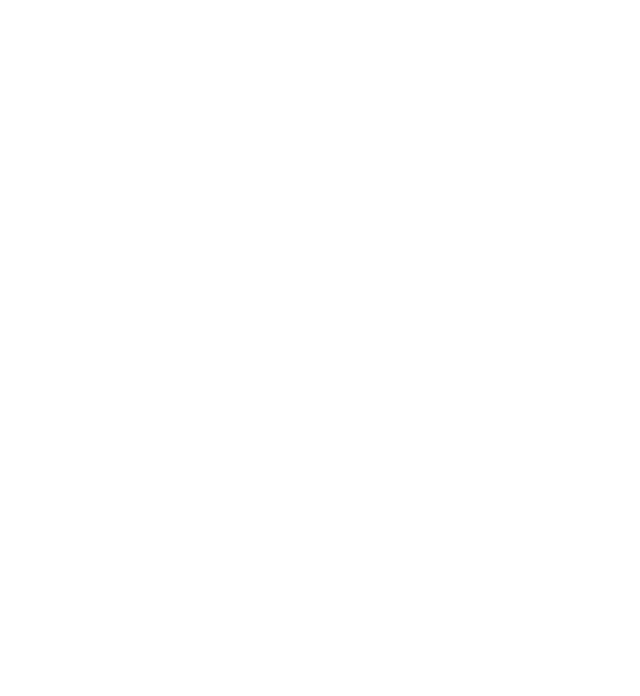
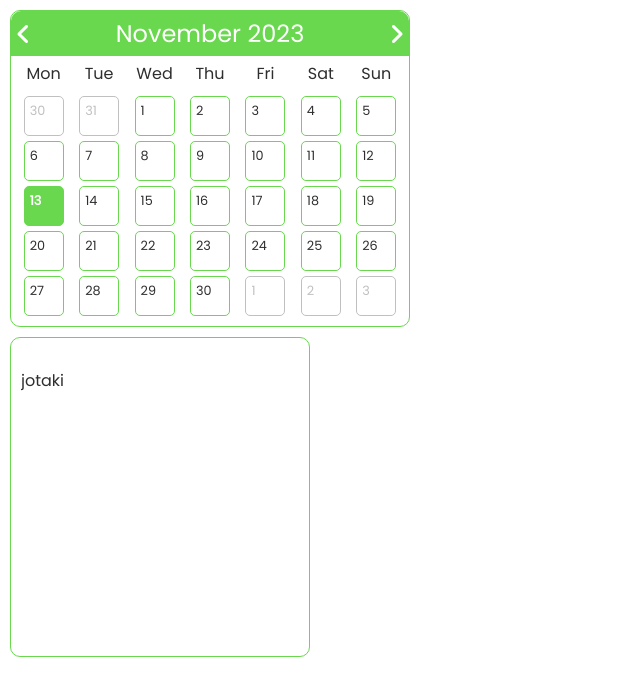
Before and after one commit to sahamik/Kimppakyytipalvelu, a plain HTML site: page mainPage.html in a window 1280 px wide. Shown: the whole page, without its empty margins (0-640 px from the left). Drawn offline with Linux system fonts and the light colour scheme.

Commit message:
kalenteri

```diff
--- /dev/null
+++ b/main.css
@@ -0,0 +1,153 @@
+@import url('https://fonts.googleapis.com/css2?family=Poppins&display=swap');
+
+:root { /* värit helposti vaihettavissa */
+  --text-clr: #2E2E2E;
+  --prev-next-clr: #c0c0c0;
+  --primary-clr: #69D84f;
+  --active-clr: #cbffc0;
+  --bg-clr: #f3f3f3;
+}
+
+* {
+    padding: 0;
+    margin: 0;
+    box-sizing: border-box;
+    font-family: 'Poppins', sans-serif;
+    color: var(--text-clr);
+    list-style: none;
+    text-decoration: none;
+  }
+
+/* BIG CALENDAR STYLE STARTS*/
+.big-container {
+    width: 400px;
+    background-color: #fff;
+    border: 1px solid var(--primary-clr);
+    border-radius: 10px;
+
+    position: relative;
+    display: flex;
+    margin: 10px;
+}
+
+.big-container > .calendar {
+    width: 100%;
+    height: 100%;
+
+    display: flex;
+    flex-direction: column;
+    justify-content: space-between;
+    justify-content: start;
+}
+
+.big-container > .calendar > .month {
+    width: 100%;
+    text-transform: capitalize;
+    display: flex;
+    justify-content: space-between;
+    align-items: center;
+    padding: 5px;
+    border-radius: 10px 10px 0 0;
+
+    background-color: var(--primary-clr);
+}
+
+.big-container > .calendar > .month > i, .date {
+    color: #fff;
+    font-size: 1.5em;
+}
+
+.big-container > .calendar > .month > i:hover {
+    color: var(--text-clr);
+}
+
+.big-container > .calendar > .weekdays {
+    width: 100%;
+    display: flex;
+    justify-content: space-around;
+    align-items: center;
+    padding: 5px;
+    font-size: 1em;
+}
+
+.big-container > .calendar > .weekdays > .weekday {
+    text-transform: capitalize;
+    width: 50px;
+    text-align: center;
+}
+
+.big-container > .calendar > .days {
+    width: 100%;
+    display: grid;
+    grid-template-columns: 40px 40px  40px  40px  40px  40px  40px ;
+    justify-content: space-around;
+    align-items: center;
+    padding: 5px;
+}
+
+.big-container > .calendar > .days > .day {
+    font-size: 0.8em;
+    border: 1px solid var(--primary-clr);
+    padding: 5px;
+    margin-bottom: 5px;
+    border-radius: 5px;
+    height: 40px;
+}
+
+.big-container > .calendar > .days > .prev-date,
+.big-container > .calendar > .days > .next-date {
+    color: var(--prev-next-clr);
+    border: 1px solid var(--prev-next-clr);
+}
+
+.big-container > .calendar > .days > .day:hover {
+    background-color: var(--bg-clr);
+    color: var(--text-clr);
+    border: 3px solid var(--primary-clr);
+}
+
+.big-container > .calendar > .days > .active {
+    background-color: var(--active-clr);
+}
+
+.big-container > .calendar > .days > .today {
+    color: #fff;
+    background-color: var(--primary-clr);
+    font-weight: bold;
+}
+/* BIG CALENDAR STYLE ENDS*/
+
+/* CARPOOL NOTES START */
+.carpoolNotes {
+    width: 300px;
+    height: 320px;
+    border: 1px solid var(--primary-clr);
+    border-radius:  10px;
+
+    position: relative;
+    display: flex;
+    flex-direction: column;
+    margin: 10px;
+}
+
+.carpoolNotes > .today-date { /* otsikko osuus */
+    padding: 10px;
+    width: 100%;
+}
+
+.carpoolNotes > .today-date > .event-day {
+    font-size: 1.5em;
+}
+
+.carpoolNotes > .today-date > .event-date {
+    font-size: 0.8em;
+}
+
+.carpoolNotes > .events { /* eventit */
+    height: 100%;
+    margin: 10px;
+    display: flex;
+    flex-direction: column;
+    overflow: scroll;
+}
+/* CARPOOL NOTES ENDS */
--- /dev/null
+++ b/main.js
@@ -0,0 +1,175 @@
+const calendar = document.querySelector('.calendar'),
+        date = document.querySelector('.date'),
+        daysContainer = document.querySelector('.days'),
+        prev = document.querySelector('.prev'),
+        next = document.querySelector('.next'),
+        nextDate = document.querySelector('.next-date');
+
+let today = new Date();
+let activeDay;
+let month = today.getMonth();
+let year = today.getFullYear();
+let months = [
+    "January",
+    "February",
+    "March",
+    "April",
+    "May",
+    "June",
+    "July",
+    "August",
+    "September",
+    "October",
+    "November",
+    "December"
+]
+
+/* näytettävä kalenterikuukausi */
+function initCalendar() {
+    const firstDay = new Date(year, month, 1);
+    const lastDay = new Date(year, month + 1, 0);
+    const prevLastDay = new Date(year, month, 0);
+    const prevDaysForCurrentMonth = prevLastDay.getDay();
+        const day = firstDay.getDay();
+        const lastDate = lastDay.getDate();
+        const prevDays = prevLastDay.getDate();
+        const nextDays = 7 - lastDay.getDay();
+
+        /* debugging */
+        console.log(
+            'eka pv this kk: '+firstDay+
+            '\nvika pv this kk: '+lastDay+
+            '\nprev kk vika '+prevLastDay+
+            '\nprev päivät '+prevDays+
+            '\neka vkpv this kk '+day+
+            '\nprev päivät curr kk '+prevDaysForCurrentMonth)
+
+        /* kuukausi kalenterin yläosaan */
+        date.innerHTML = months[month] + " " + year;
+
+        /* päivien lisäyksen pohja */
+        let days = " "
+
+        /* aikaisemma kuukauden päivät (näytössä olevan kuukauden alkuun)*/
+        /* x on aikaisempienpäivien määrä miinus se määrä joka kuuluu nykyiseen kk ja + 1 että ottaa huomioon ekan pvn */
+        for (let x = prevDays - prevDaysForCurrentMonth + 1; x <= prevDays; x++){
+            console.log(prevDays - x + 1)
+            days += `<div class="day prev-date">${x}</div>`;
+        }
+
+    /*  nykyisen kuukauden päivät  */
+        for (let i = 1; i <= lastDate; i++){
+            if ( /* jos päivä on tämä päivä tulee class 'today' */
+                i === new Date().getDate() &&
+                year === new Date().getFullYear() &&
+                month === new Date().getMonth()
+                ) {
+                days += `<div class="day today">${i}</div>`;
+            } else {
+                days += `<div class="day">${i}</div>`;
+            }
+        }
+
+        /* seuraavan kuukauden päivät (näytössä olevan kuukauden loppuun) */
+        if (nextDays < 8){
+        for (let j = 1; j <= nextDays; j++){
+            days += `<div class="day next-date">${j}</div>`;
+        }
+    }
+
+        daysContainer.innerHTML = days;
+        addListener()
+}
+
+initCalendar()
+
+/* aikaisemman kuukauden hakeminen */
+function prevMonth() { /* jos kuukausi on alle 0 asetetaan kuukaus viimeiseksi ja vuosi edelliseksi */
+    month--;
+    if (month < 0) {
+        month = 11;
+        year--;
+    }
+    initCalendar();
+}
+
+/* aikaisemman kuukauden hakeminen */
+function nextMonth() {
+    month++;
+    if (month > 11) { /* jos kuukausi on yli 11 asetetaan kuukaus ensimmäiseksi ja vuosi seuravaksi*/
+        month = 0;
+        year++;
+    }
+    initCalendar();
+}
+
+/* navigointi edelliseen ja seuraavaan kuukauteen */
+prev.addEventListener('click', prevMonth)
+next.addEventListener('click', nextMonth)
+
+/* avaa valitun päivän tiedot */
+function addListener() {
+    const days = document.querySelectorAll('.day');
+    days.forEach((day) => {
+        day.addEventListener('click', (e) => {
+            /* asetta valitun päivän aktiiviseksi event.targetilla */
+            activeDay = Number(e.target.innerHTML);
+
+            /* aktiivisen päivän eventtien näyttäminen */
+            getActiveDay(e.target.innerHTML)
+
+
+            /* poistaa active luokan valmiiksi aktiivisesta päivästä */
+            days.forEach((day) => {
+                day.classList.remove('active');
+            });
+            console.log(activeDay, e.target.classList)
+
+            /* jos aikaisemman kuukauden päivää painettu siirtyy kalenteri aikaisemmalle kuulle
+                ja asettaa kuun päivät 'day' classiin */
+            if (e.target.classList.contains('prev-date')) {
+                prevMonth();
+
+                setTimeout(() => {
+                    const days = document.querySelectorAll('.day');
+                   /* ennen aikaisempaan kuuhun menoa asetetan aikaisemman kuun valitun päivä aktiiviseksi */
+                    days.forEach((day) => {
+                        if (
+                            !day.classList.contains('prev-date') &&
+                            day.innerHTML === e.target.innerHTML
+                        )   {
+                            day.classList.add('active')
+                        }
+                    });
+                }, 100);
+            } else if (e.target.classList.contains('next-date')) {
+                nextMonth();
+
+                setTimeout(() => {
+                    const days = document.querySelectorAll('.day');
+                   /* ennen seuraavaan kuuhun menoa asetetan aikaisemman kuun valitun päivä aktiiviseksi */
+                    days.forEach((day) => {
+                        if (
+                            !day.classList.contains('next-date') &&
+                            day.innerHTML === e.target.innerHTML
+                        )   {
+                            day.classList.add('active')
+                        }
+                    });
+                }, 100);
+            } else {
+                e.target.classList.add('active');
+            }
+        })
+    });
+}
+
+/* valitun päivän infotaulu */
+const eventDay = document.querySelector('.event-day'),
+        eventDate = document.querySelector('.event-date');
+function getActiveDay(date) {
+    const day = new Date(year, month, date);
+    const dayName = day.toString().split(' ')[0];
+    eventDay.innerHTML = dayName;
+    eventDate.innerHTML = date + ' ' + months[month] + ' ' + year;
+}
--- a/mainPage.html
+++ b/mainPage.html
@@ -3,9 +3,61 @@
 <head>
     <meta charset="UTF-8">
     <meta name="viewport" content="width=device-width, initial-scale=1.0">
+    <link rel="stylesheet" href="main.css">
+    <link rel="stylesheet" href="https://cdnjs.cloudflare.com/ajax/libs/font-awesome/6.4.2/css/all.min.css" integrity="sha512-z3gLpd7yknf1YoNbCzqRKc4qyor8gaKU1qmn+CShxbuBusANI9QpRohGBreCFkKxLhei6S9CQXFEbbKuqLg0DA==" crossorigin="anonymous" referrerpolicy="no-referrer" />
     <title>Kimppakyytipalvelu</title>
 </head>
 <body>
+    <div class="big-container"> <!-- ison esimerkki kalenterin pohja -->
+        <div class="calendar">
+            <div class="month"> <!-- kuukauden navigointi -->
+                <i class="fa fa-angle-left prev"></i>
+                <div class="date"><!-- funktio initCalendar päivittää kuukauden ja vuoden --></div>
+                <i class="fa fa-angle-right next"></i>
+            </div>
+            <div class="weekdays">
+                <div class="weekday">mon</div>
+                <div class="weekday">tue</div>
+                <div class="weekday">wed</div>
+                <div class="weekday">thu</div>
+                <div class="weekday">fri</div>
+                <div class="weekday">sat</div>
+                <div class="weekday">sun</div>
+            </div>
+            <div class="days">
+                <!--
+                    funktio initCalendar päivittää päivät
 
+                    classes:
+                    day,
+                    today,
+                    prev-date,
+                    next-date,
+                    active,
+                    car-icon: fa-solid fa-car
+                 -->
+            </div>
+        </div>
+    </div>
+    <div class="carpoolNotes">
+        <div class="today-date">
+            <div class="event-day"><!-- function getActiveDay --></div>
+            <div class="event-date"><!-- function getActiveDay --></div>
+        </div>
+        <div class="add-event">
+            <!--
+                jollei toista paikkaa jo
+                kyytien lisäykseen
+             -->
+        </div>
+        <div class="events">
+            jotaki
+            <!--
+                esim kyydit valitulta päivältä
+            -->
+        </div>
+    </div>
+
+    <script src="./main.js"></script>
 </body>
 </html>
```
